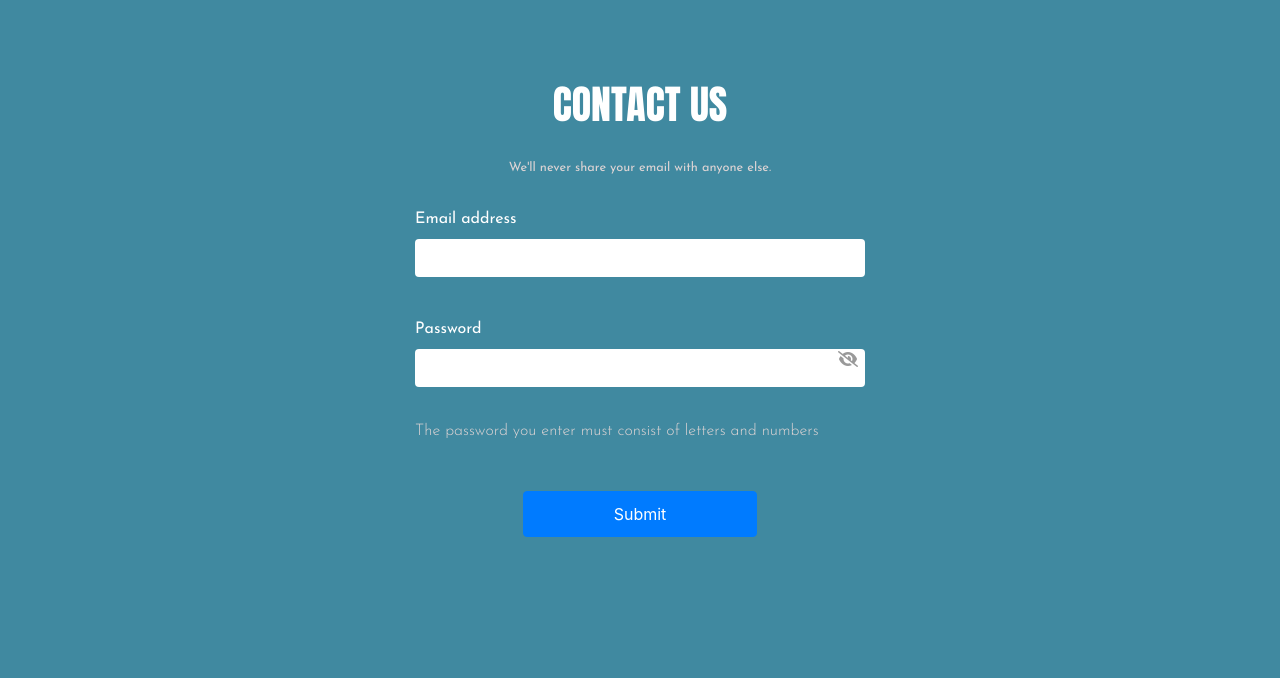
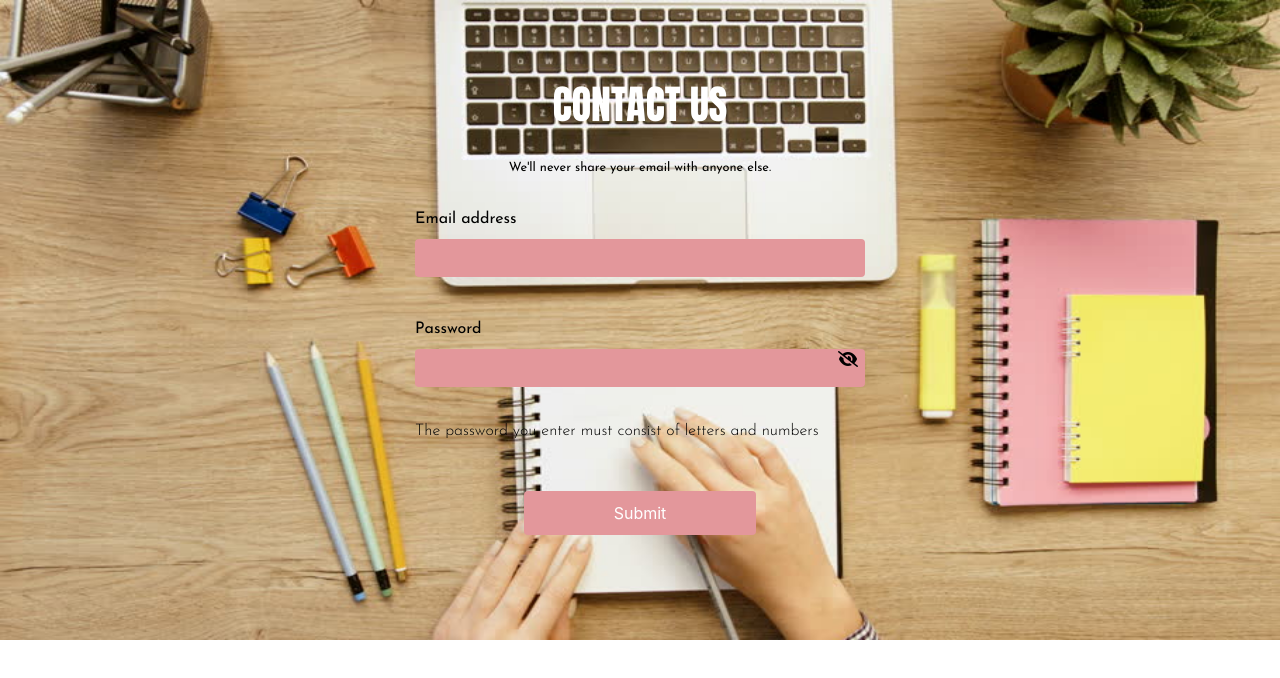
Before and after one commit to elgunmemmedli/Form-Action-2eye, a plain HTML site: page index.htm in a window 1280 px wide. Both pictures are taken after a click on the icon 847 px from the left and 359 px from the top of the page. Drawn offline with nearby package versions, Linux system fonts and the light colour scheme.

Commit message:
Password-change

```diff
--- a/1.js
+++ b/1.js
@@ -30,22 +30,20 @@ onkeyup = function Show() {
 
 
 
-document.getElementById("slash").style.display="none";
+
 function Active(){
-    let take = document.getElementById("display");
-    if(take.type ==="password" ){
-        take.type = "text";
-    } else{ take.type = "password"};
-   document.getElementById("eye").style.display="none";
-   document.getElementById("slash").style.display="inline";
+    let x = document.getElementById("display").type;
+
+    if (x == "password") {
+        document.getElementById("display").type = 'text'
+    } else {
+        document.getElementById("display").type = 'password'
+    }
+
+    let z = document.getElementById("eye").className;
+    if(z=="fas fa-eye-slash"){
+        document.getElementById("eye").className="fas fa-eye"
+    }else{
+        document.getElementById("eye").className="fas fa-eye-slash"
+    }
 }
-
-function Hide(){
-    let take1 = document.getElementById("display");
-    if(take1.type === "text"){
-        take1.type = "password";
-    }else{take.type = "text"};
-    document.getElementById("slash").style.display="none";
-    document.getElementById("eye").style.display="inline";
-
-}
--- a/index.htm
+++ b/index.htm
@@ -8,6 +8,7 @@
         <script src="https://kit.fontawesome.com/8013c9a5df.js" crossorigin="anonymous"></script>
     </head>
     <body>
+      <div id="general">
         <form>
             <h1>CONTACT US</h1>
             <small id="emailHelp" class="form-text text-muted">We'll never share your email with anyone else.</small>
@@ -20,7 +21,6 @@
               <label for="exampleInputPassword1">Password</label>
               <input type="password" class="form-control" id="display">
               <i onclick="Active()" id="eye" class="far fa-eye"></i>
-              <i onclick="Hide()" id="slash" class="fas fa-eye-slash"></i>
             </div>
           <span id="show" onkeyup="Show()">The password you enter must consist of letters and numbers</span>
             </div>
@@ -30,6 +30,6 @@
         <script src="https://code.jquery.com/jquery-3.4.1.slim.min.js" integrity="sha384-J6qa4849blE2+poT4WnyKhv5vZF5SrPo0iEjwBvKU7imGFAV0wwj1yYfoRSJoZ+n" crossorigin="anonymous"></script>
         <script src="https://cdn.jsdelivr.net/npm/popper.js@1.16.0/dist/umd/popper.min.js" integrity="sha384-Q6E9RHvbIyZFJoft+2mJbHaEWldlvI9IOYy5n3zV9zzTtmI3UksdQRVvoxMfooAo" crossorigin="anonymous"></script>
         <script src="https://stackpath.bootstrapcdn.com/bootstrap/4.4.1/js/bootstrap.min.js" integrity="sha384-wfSDF2E50Y2D1uUdj0O3uMBJnjuUD4Ih7YwaYd1iqfktj0Uod8GCExl3Og8ifwB6" crossorigin="anonymous"></script>
-
+      </div>
     </body>
 </html>
--- a/style.css
+++ b/style.css
@@ -1,10 +1,13 @@
 @import url('https://fonts.googleapis.com/css?family=Anton&display=swap');
 @import url('https://fonts.googleapis.com/css?family=Josefin+Sans:100,100i,300,300i,400,400i,600,600i,700,700i&display=swap');
 body{
+    background-image: url("bg.jpg");
+    background-repeat: no-repeat;
+    background-size: 100% 100%;
+}
+#general {
     display: flex;
     margin: 0;
-    background-color: #4089a0 !important;
-
 }
 form{
     margin: auto;
@@ -13,18 +16,18 @@ h1{
     font-family: 'Anton', sans-serif;
     text-align: center;
     padding-top: 10vh;
-    color: #FFF;
+    color: #FFF ;
 }
 label{
     font-family:  'Josefin Sans';
-    color: #FFF;
+    color: #000 ;
     margin-top: 10px !important;
 }
 #emailHelp{
     font-family: 'Josefin Sans';
     margin-top: 30px;
     margin-bottom: 20px;
-    color: rgb(221, 212, 212) !important;
+    color: #000 !important;
     text-align: center;
 }
 
@@ -32,6 +35,7 @@ input{
     width: 450px !important;
     outline: none !important;
     border: none !important;
+    background-color: #e3979b !important;
 }
 input:hover{
     border-radius: 20px;
@@ -41,13 +45,19 @@ input:hover{
     margin: auto !important;
     margin-top: 50px !important;
     padding: 10px 90px !important;
+    margin-bottom: 105px !important;
+    background-color: #e3979b !important;
+    outline: none !important;
+    border: none !important;
 }
 .btn:hover{
     border-radius: 20px;
 }
 
+
+
 #show{
-    color: rgb(221, 212, 212);
+    color: #000;
     font: 300 16px 'Josefin Sans';
 }
 
@@ -55,7 +65,7 @@ i{
     position: relative;
     left: 94%;
     top: -40px;
-    color: #999;
+    color: #000;
 }
 .form-group{
     margin: 0 !important;
```
Also changed, not shown: bg.jpg (added).
